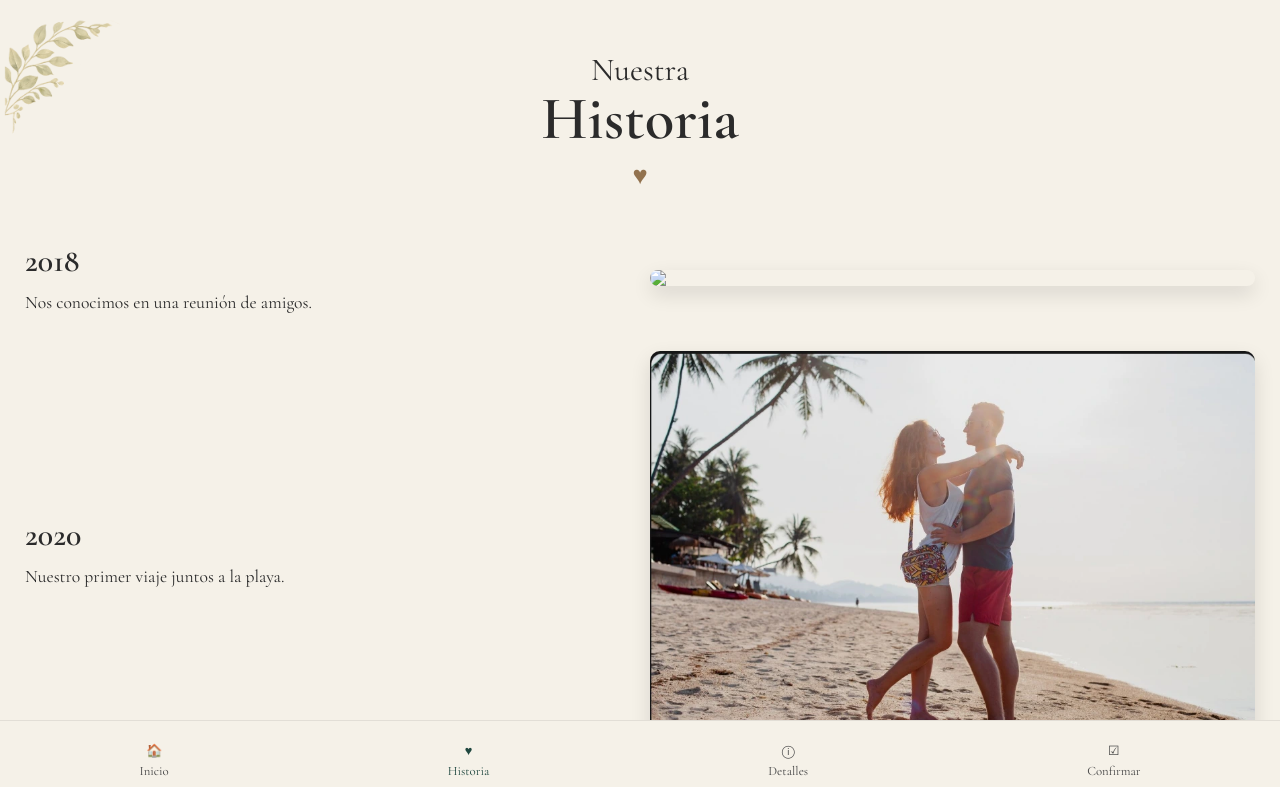
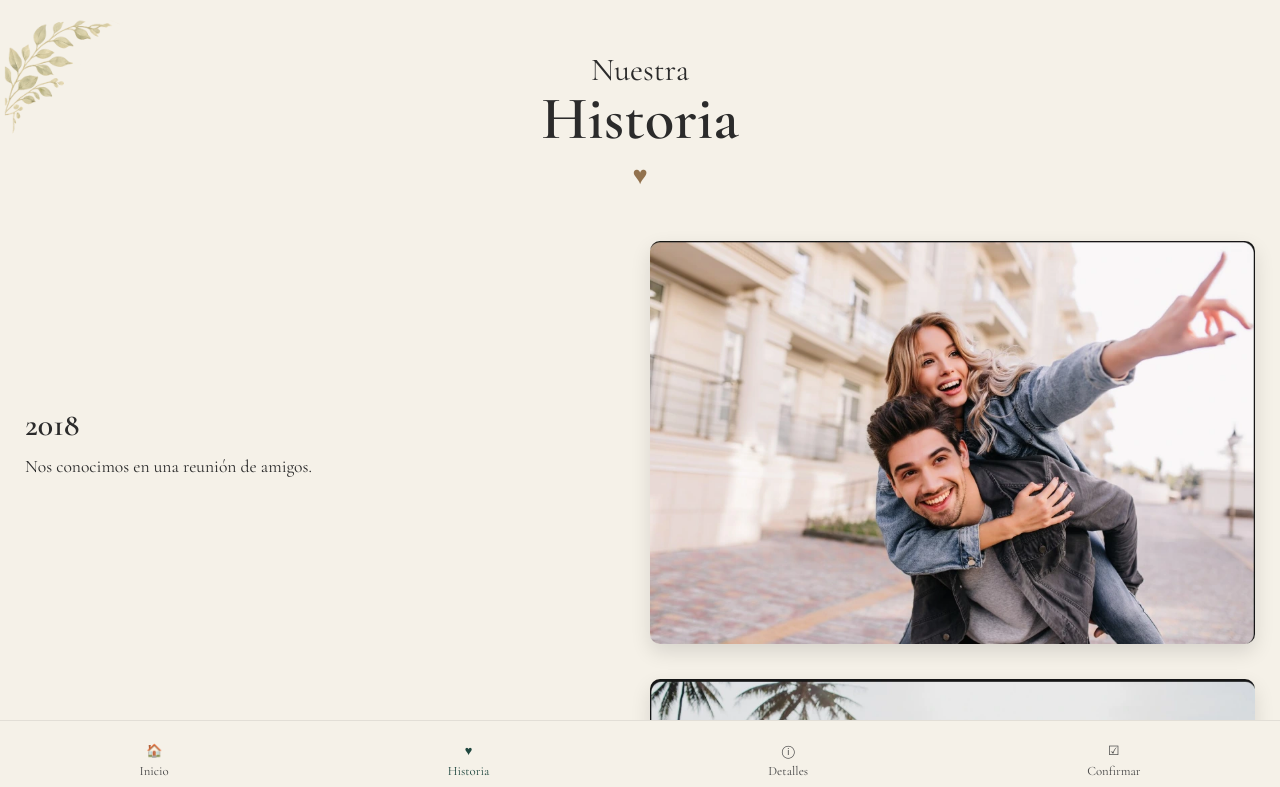
Before and after one commit to KlaudCore/bodas-2, a plain HTML site: page historia.html in a window 1280 px wide. Shown: the top 787 px of the page. Drawn offline with nearby package versions, Linux system fonts and the light colour scheme; files whose address does not match are found by name.

Commit message:
Update historia.html

```diff
--- a/historia.html
+++ b/historia.html
@@ -50,7 +50,7 @@
 
             <div class="photo">
 
-                <img src="..images/historia1.webp">
+                <img src="images/historia1.webp">
 
             </div>
 
```
